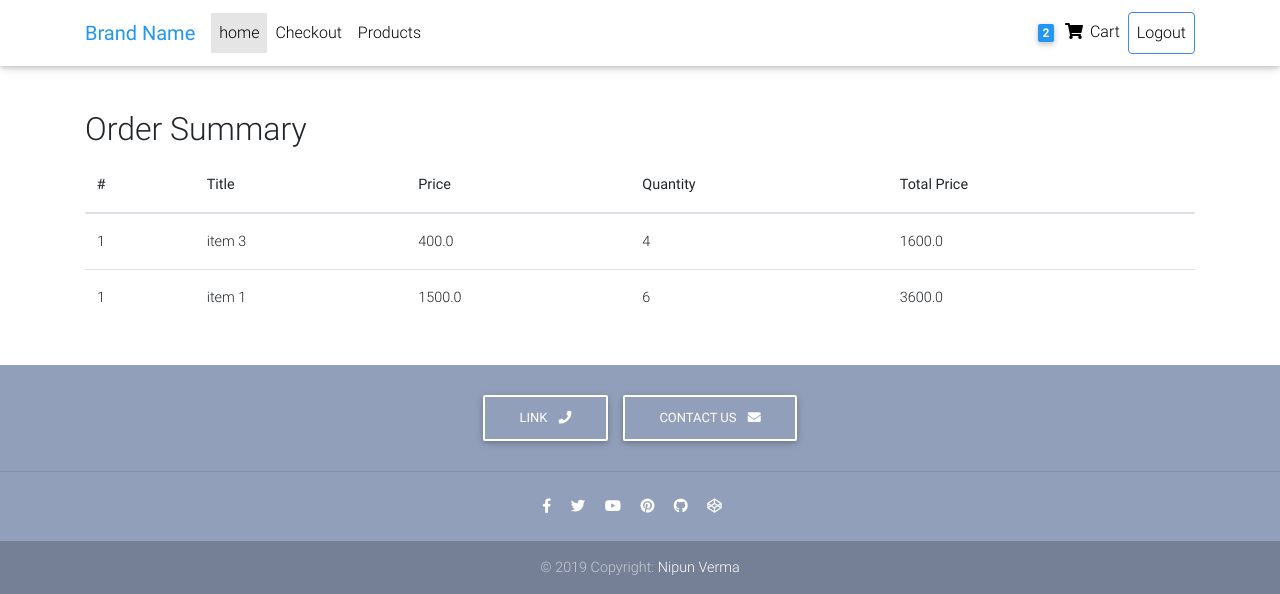
After one commit to Nipun3120/E-Commerce, a Django app: page /order_summary/ in a window 1280 px wide. The commit adds this page. Shown: the top 594 px of the page. Run offline with Django 3.2, Linux system fonts and the light colour scheme; a user stored in the database is signed in; data comes from the database, SQL or seed files in the repository; both versions use the stored data as it was after the commit; some libraries are stand-ins or nearby versions.

Commit message:
order summary

```diff
--- a/core/models.py
+++ b/core/models.py
@@ -50,6 +50,10 @@ class OrderItem(models.Model):
     def __str__(self):
         return f"{self.quantity} of {self.item.title}"
 
+    def get_total_price(self):
+        return self.quantity * self.item.price
+    def get_total_price_discount(self):
+        return self.quantity * self.item.discounted_price
 
 
 class Order(models.Model):
--- a/core/urls.py
+++ b/core/urls.py
@@ -1,5 +1,5 @@
 from django.urls import path
-from .views import HomeView, check, ItemDetailView, add_to_cart, remove_from_cart
+from .views import HomeView, check, ItemDetailView, add_to_cart, remove_from_cart, OrderSummaryView
 
 app_name = 'core'
 
@@ -9,5 +9,5 @@ urlpatterns = [
     path('product/<slug>/', ItemDetailView.as_view(), name='product'),
     path('add_to_cart/<slug>', add_to_cart, name='add_to_cart'),
     path('remove_from_cart/<slug>', remove_from_cart, name='remove_from_cart'),
-
+    path('order_summary/', OrderSummaryView.as_view(), name='order_summary'),
 ]
--- a/core/views.py
+++ b/core/views.py
@@ -2,8 +2,11 @@ from django.http import HttpResponseRedirect, request, HttpResponse
 from django.shortcuts import render, reverse, redirect, get_object_or_404
 from django.utils import timezone
 from django.contrib import messages
+from django.core.exceptions import ObjectDoesNotExist
+from django.contrib.auth.decorators import login_required
+from django.contrib.auth.mixins import LoginRequiredMixin
 
-from django.views.generic import ListView, DetailView
+from django.views.generic import ListView, DetailView, View
 from .models import Item, Order, OrderItem
 
 class HomeView(ListView):
@@ -11,16 +14,34 @@ class HomeView(ListView):
     paginate_by = 5
     template_name = 'home-page.html'
 
+
+class OrderSummaryView(LoginRequiredMixin, View):
+    def get(self, *args, **kwargs):
+
+        try:
+            order = Order.objects.get(user = self.request.user, ordered=False)
+            context = {
+                'object': order,
+                'count': 1,
+            }
+            return render(self.request, 'order_summary.html', context)
+
+        except ObjectDoesNotExist:
+            messages.error(self.request, "You do not have an active order")
+            return redirect("/")
+
+
+
 def check(request):
     context = {}
     return render(request, 'checkout-page.html', context)
 
-class ItemDetailView(DetailView):
+class ItemDetailView(LoginRequiredMixin, DetailView):
     model = Item
     template_name = 'product.html'
 
 
-
+@login_required
 def add_to_cart(request, slug):
 
     item = get_object_or_404(Item, slug=slug)
@@ -52,7 +73,7 @@ def add_to_cart(request, slug):
 
     return redirect('core:product', slug=slug)
 
-
+@login_required
 def remove_from_cart(request, slug):
     item = get_object_or_404(Item, slug=slug)
     order_qs = Order.objects.filter(
@@ -69,7 +90,7 @@ def remove_from_cart(request, slug):
                 ordered=False
             )[0]
             order.items.remove(order_item)
-            messages.info(request, "This item was removed fromn your cart")
+            messages.info(request, "This item was removed from your cart")
             return redirect("core:product", slug=slug)
 
         else:
--- a/templates/navbar.html
+++ b/templates/navbar.html
@@ -57,7 +57,7 @@
           <ul class="navbar-nav nav-flex-icons">
             <li class="nav-item">
               <a class="nav-link waves-effect">
-                <span class="badge red z-depth-1 mr-1"> {{ request.user|cart_item_count }} </span>
+                <span class="badge blue z-depth-1 mr-1"> {{ request.user|cart_item_count }} </span>
                   <i class="fas fa-shopping-cart"></i>
                   <span class="clearfix d-none d-sm-inline-block"> Cart </span>
               </a>
@@ -71,7 +71,7 @@
           {% else %}
           <ul class="navbar-nav nav-flex-icons">
             <li class="nav-item">
-              <a class="nav-link waves-effect border border-primary rounded" href="{% url 'account_login' %}">Logout</a>
+              <a class="nav-link waves-effect border border-primary rounded" href="{% url 'account_login' %}">Login</a>
             </li>
           </ul>
 
--- /dev/null
+++ b/templates/order_summary.html
@@ -0,0 +1,53 @@
+{% extends "base.html" %}
+{% load static %}
+{% block content %}
+
+<!-- navbar -->
+{% include 'navbar.html' %}
+
+<main>
+    <div class="container">
+
+        <h2>Order Summary</h2>
+        <div class="table-responsive text-nowrap">
+
+            <table class="table">
+                <thead>
+                    <tr>
+                        <th scope="col">#</th>
+                        <th scope="col">Title</th>
+                        <th scope="col">Price</th>
+                        <th scope="col">Quantity</th>
+                        <th scope="col">Total Price</th>
+
+                    </tr>
+                </thead>
+                <tbody>
+                    {% for order_item in object.items.all %}
+                    <tr>
+
+                        <td scope="row">1</td>
+                        <td>{{ order_item.item.title }}</td>
+                        <td>{{ order_item.item.price}}</td>
+                        <td>{{ order_item.quantity }}</td>
+                        <td>
+                            {% if order_item.item.discounted_price %}
+                                {{ order_item.get_total_price_discount }}
+                            {% else %}
+                                {{ order_item.get_total_price }}
+                            {% endif %}
+                        </td>
+                    </tr>
+                    {% endfor %}
+                </tbody>
+            </table>
+        </div>
+
+
+    </div>
+</main>
+
+
+<!-- footer -->
+{% include 'footer.html' %}
+{% endblock %}
```
Also changed, not shown: db.sqlite3.
